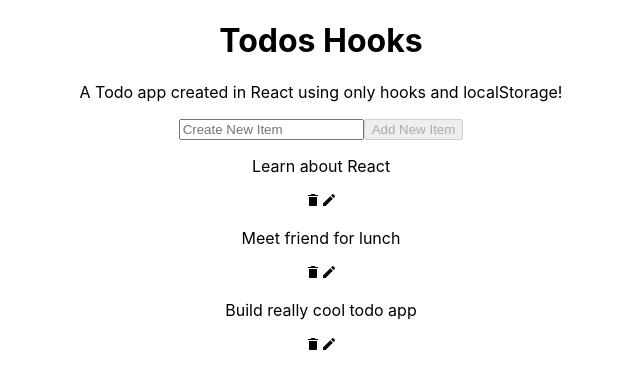
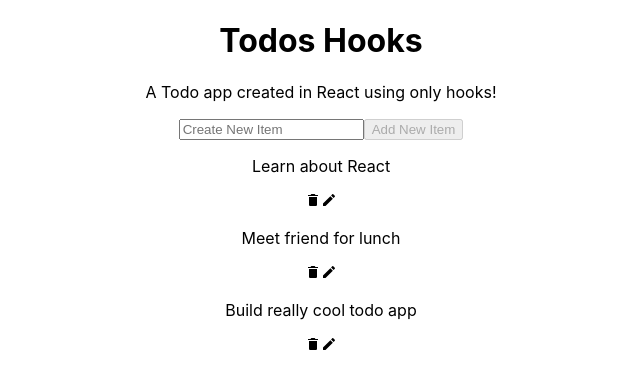
Before and after one commit to dlevenson44/react-hooks-todo, a React (Create React App) app: page / in a window 1280 px wide. Shown: the top 388 px of the page, without its empty margins (319-959 px from the left). Built offline with nearby package versions, Linux system fonts and the light colour scheme.

Commit message:
Add update function and pass prop

```diff
--- a/src/App.js
+++ b/src/App.js
@@ -1,4 +1,4 @@
-import React, { useState } from 'react';
+import React, { useState, useEffect } from 'react';
 import Create from './components/Create';
 import TodosList from './components/TodosList';
 import './App.css';
@@ -19,10 +19,15 @@
     setTodos(updatedTodos);
   };
 
+  const updateTodo = (text, index) => {
+    todos[index] = text;
+    setTodos(todos)
+  }
+
   return (
     <div className="App">
       <h1 className="app-header">Todos Hooks</h1>
-      <p className="app-description">A Todo app created in React using only hooks and localStorage!</p>
+      <p className="app-description">A Todo app created in React using only hooks!</p>
       <Create
         list={todos}
         add={addTodo}
@@ -30,6 +35,7 @@
       <TodosList
         list={todos}
         remove={removeTodo}
+        update={updateTodo}
       />
     </div>
   );
--- a/src/components/TodosList.jsx
+++ b/src/components/TodosList.jsx
@@ -1,7 +1,7 @@
 import React from 'react';
 import Todo from './Todo';
 
-function TodosList({ list, remove }) {
+function TodosList({ list, remove, update }) {
   return (
     <div className="list-container">
       {!list.length ? (
@@ -13,6 +13,7 @@
             index={index}
             todo={todo}
             remove={remove}
+            update={update}
           />
         ))
       )}
```
